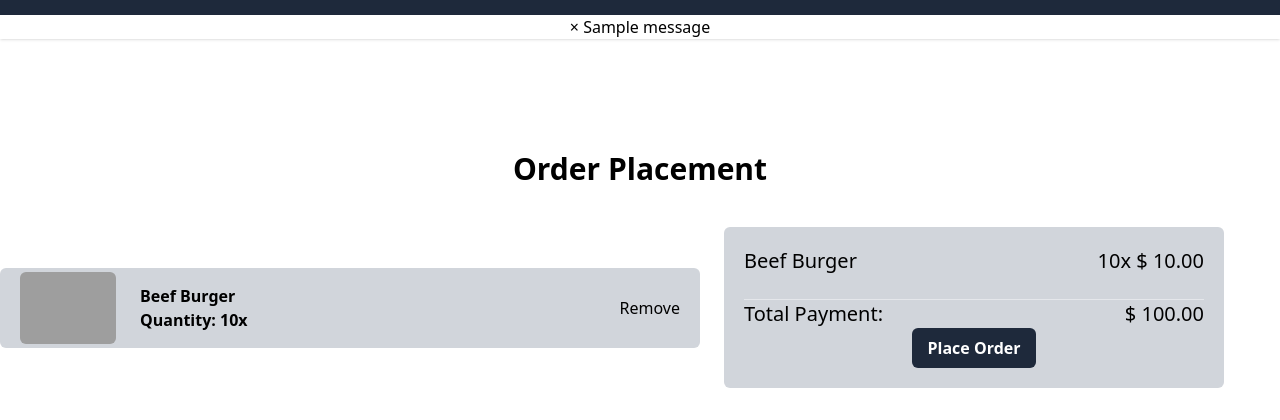
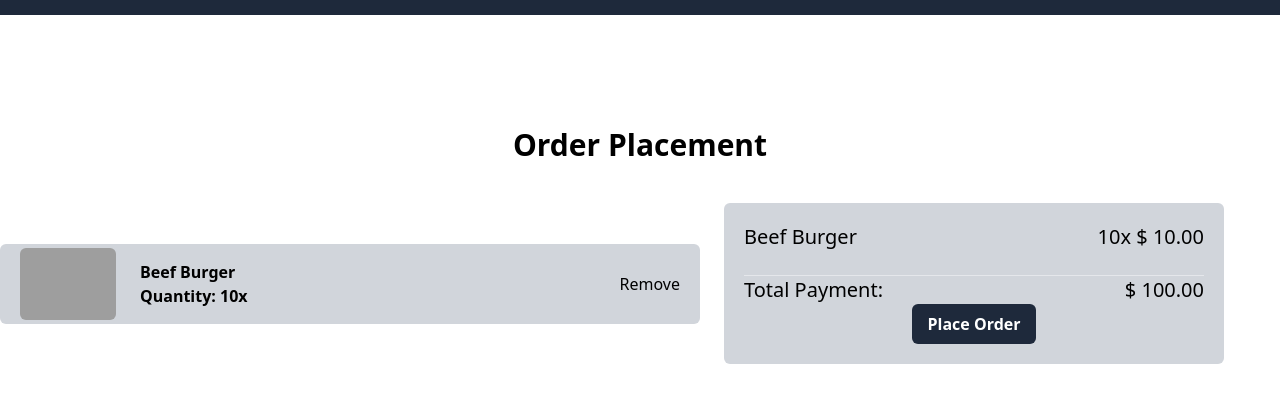
Before and after one commit to KevAkaSlayer/FoodFanatic, a Django app: page /menu/viewcart/ in a window 1280 px wide. Shown: the part 317-737 px from the top of the page. Run offline with Django 5.2, Linux system fonts and the light colour scheme; a user stored in the database is signed in; data comes from the database, SQL or seed files in the repository; both versions use the stored data as it was after the commit; tables that the repository leaves empty hold one stand-in row (values such as "Sample post"); one stand-in notice (Sample message) is shown; some libraries are stand-ins or nearby versions; grey boxes are pictures that could not be loaded.

Commit message:
Add files via upload

```diff
--- a/order/templates/product_list.html
+++ b/order/templates/product_list.html
@@ -13,8 +13,8 @@
       </p>
     <div class='flex justify-center items-center mb-5'>
       <button class="bg-slate-800 hover:bg-slate-900 text-white font-bold py-2 px-4 rounded-md transition-colors duration-300" data-product-id="{{ product.pk }}">
-        <a href="{% url 'addcart' product.product.id %}">
-        Add to Cart
+        <a href="{% url 'detail' product.product.id %}">
+        Details
       </a></button>
     </div>
    </div>
--- a/templates/base.html
+++ b/templates/base.html
@@ -49,14 +49,6 @@
 
 
     </header>
-    {% for message in messages %}
-    <div class=" message-container text-center text-black alert {{ message.tags }} alert-dismissible shadow fade show" role="alert">
-        <button type="button" class="close" data-bs-dismiss="alert" aria-label="Close">
-            <span aria-hidden="true">&times;</span>
-        </button>
-        {{ message | safe }}
-    </div>
-{% endfor %}
 
 
     {%block content%}
```
Also changed, not shown: db.sqlite3.
